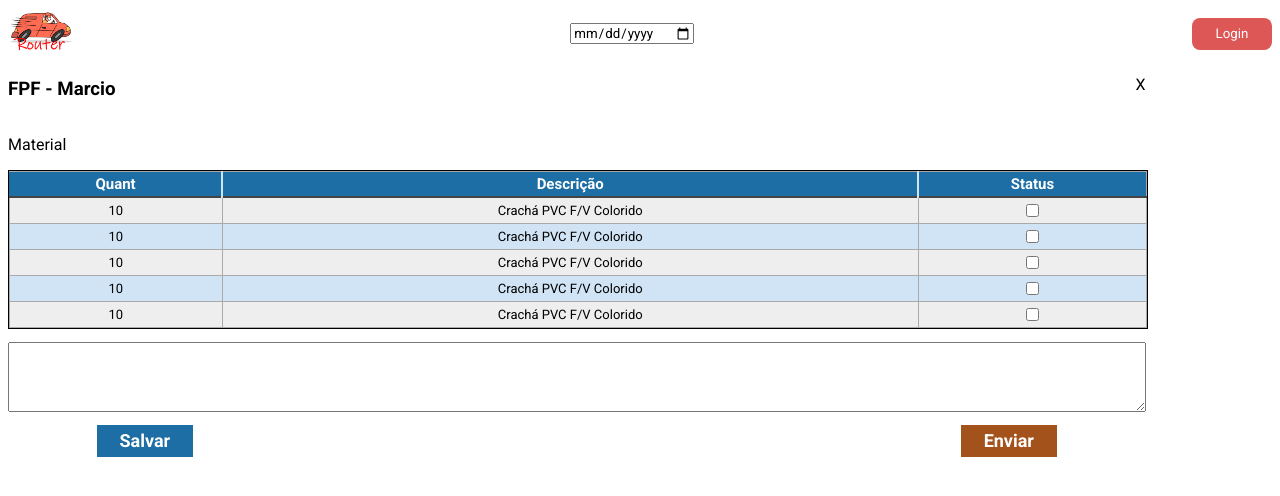
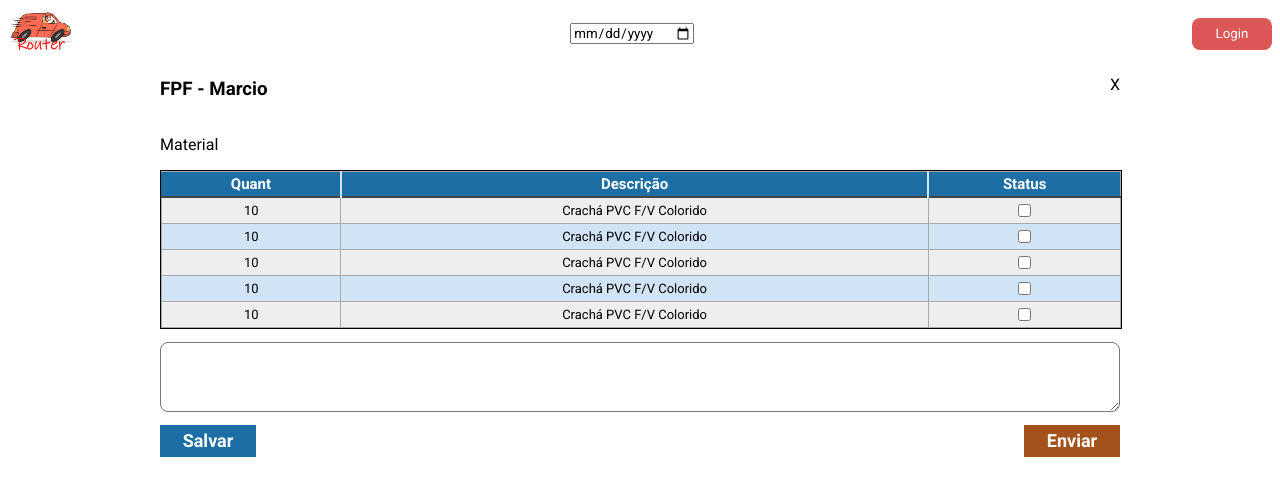
Before and after one commit to frpbotero/Roterize, a React (Vite) app in the folder frontend/: page / in a window 1280 px wide. Shown: the top 496 px of the page. Built offline with nearby package versions, Linux system fonts and the light colour scheme.

Commit message:
Estilização Modal Cautela de entrega

```diff
--- a/frontend/src/App.css
+++ b/frontend/src/App.css
@@ -8,4 +8,7 @@
 /* Aqui faz com que o content fique sempre no meio, e ocupe a maior parte do view */
 .App > .content{
     flex-grow: 1;
+    display: flex;
+    justify-content: center;
+
 }
--- a/frontend/src/App.tsx
+++ b/frontend/src/App.tsx
@@ -4,29 +4,16 @@ import { HeaderADM } from "./components/HeaderADM"
 import { HeaderDelivery } from "./components/HeaderDelivery"
 import { Login } from "./pages/Login"
 import { GestADM } from "./pages/GestADM"
-
+import "./App.css"
 import Modal from 'react-modal';
 
-
-const customStyles = {
-  content: {
-    top: '50%',
-    left: '50%',
-    right: 'auto',
-    bottom: 'auto',
-    marginRight: '-50%',
-    transform: 'translate(-50%, -50%)',
-  },
-};
 Modal.setAppElement('#root');
 function App() {
-
   return (
     <div className="App">
       <HeaderDelivery />
       <div className="content">
-      <GestADM />
-
+        <GestADM />
       </div>
     </div>
   )
--- a/frontend/src/components/Modal.css
+++ b/frontend/src/components/Modal.css
@@ -10,23 +10,21 @@
 .containerModal{
     display: flex;
     flex-direction: column;
-    width: 90%;
+
 }
 .observationDiv{
     display: flex;
     border: 1px sold black;
     width: 100%;
-
     align-items: center;
     margin: 1rem 0;
-
-
     height: 4rem;
 
 }
 #observation{
     width: 100%;
     height: 4rem;
+    border-radius: 0.5rem;
 }
 
 .buttonActions{
```
Also changed, not shown: frontend/src/components/Header.css (line endings or trailing spaces).
